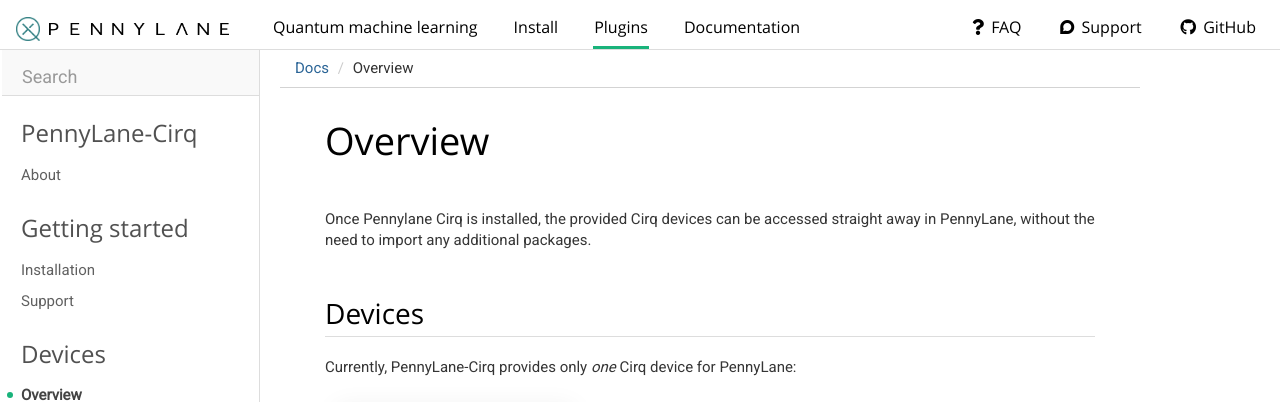
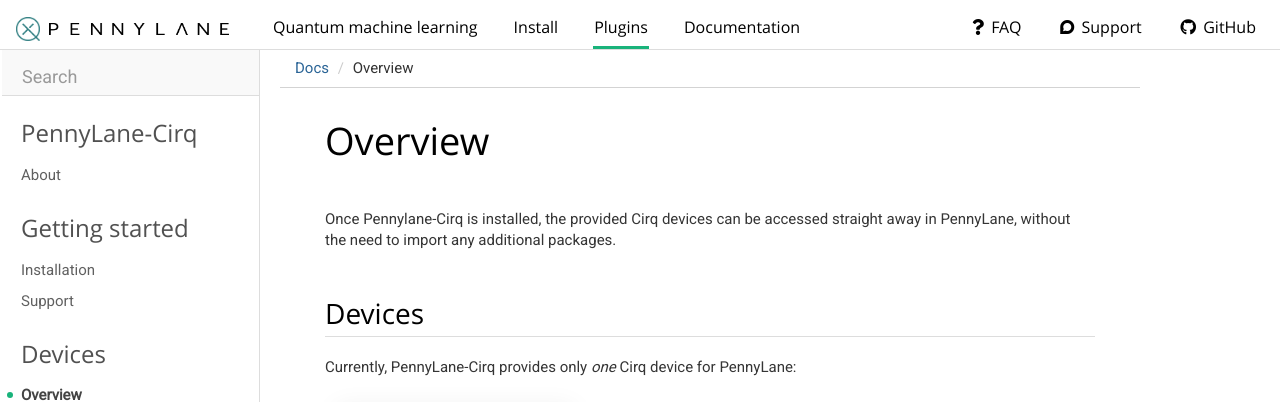
Before and after one commit to PennyLaneAI/pennylane-cirq, a Sphinx documentation site: the page built from doc/devices/overview.rst, in a window 1280 px wide and 1084 px high. Shown: the top 402 px of the window. Built offline with Sphinx 7.4.7, drawn with Linux system fonts in a browser that asks for light colours; nearby versions of some CDN libraries.

```diff
--- a/doc/devices/overview.rst
+++ b/doc/devices/overview.rst
@@ -1,7 +1,7 @@
 Overview
 ========
 
-Once Pennylane Cirq is installed, the provided Cirq devices can be accessed straight
+Once Pennylane-Cirq is installed, the provided Cirq devices can be accessed straight
 away in PennyLane, without the need to import any additional packages.
 
 Devices
```
